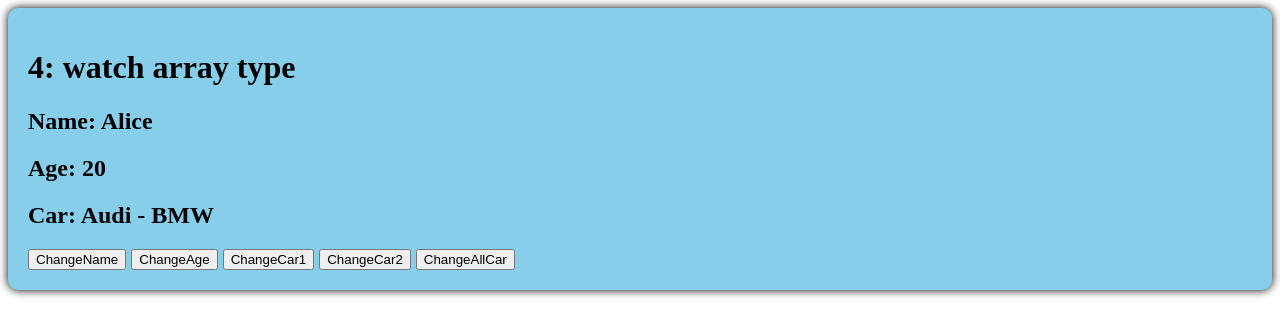
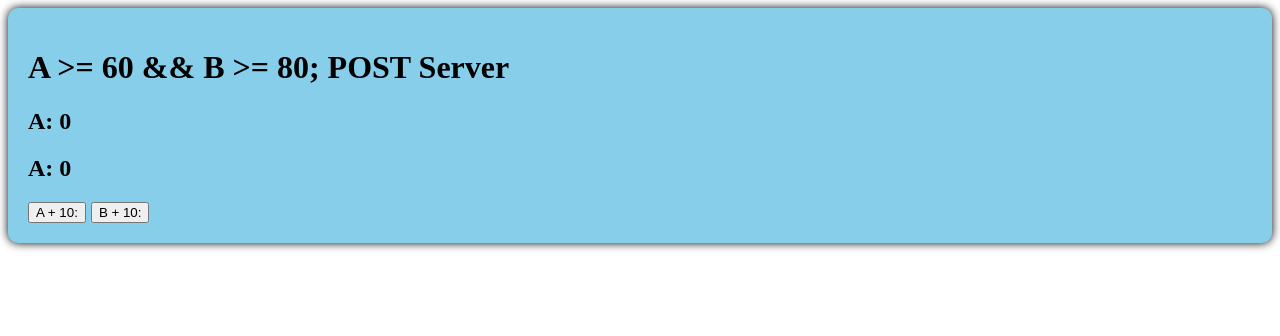
Before and after one commit to FHangH/Vue3_TS, a Vue app: page / in a window 1280 px wide. Shown: the top 336 px of the page. Built offline with nearby package versions, Linux system fonts and the light colour scheme.

Commit message:
watchEffect

```diff
--- a/src/components/Person.vue
+++ b/src/components/Person.vue
@@ -1,67 +1,41 @@
 <template>
     <div class="Person">
-        <h1>4: watch array type</h1>
-        <h2>Name: {{person.name}}</h2>
-        <h2>Age: {{person.age}}</h2>
-        <h2>Car: {{person.car.c1}} - {{person.car.c2}}</h2>
-        <button @click="ChangeName">ChangeName</button>
-        <button @click="ChangeAge">ChangeAge</button>
-        <button @click="ChangeCar1">ChangeCar1</button>
-        <button @click="ChangeCar2">ChangeCar2</button>
-        <button @click="ChangeAllCar">ChangeAllCar</button>
+        <h1>A >= 60 && B >= 80; POST Server</h1>
+        <h2>A: {{A}}</h2>
+        <h2>A: {{B}}</h2>
+        <button @click="Aa">A + 10: </button>
+        <button @click="Bb">B + 10: </button>
     </div>
 </template>
 
 <script lang="ts" setup name="PersonInfo">
-    import { watch, reactive } from 'vue';
+    import { watch, watchEffect, ref } from 'vue';
 
-    let person = reactive
-    ({
-        name: 'Alice',
-        age: 20,
-        car:
-        {
-            c1: 'Audi',
-            c2: 'BMW'
-        }
-    });
+    let A = ref(0);
+    let B = ref(0);
 
-    function ChangeName()
+    function Aa()
     {
-        person.name += '!';
+        A.value += 10;
     }
 
-    function ChangeAge()
+    function Bb()
     {
-        person.age += 1;
+        B.value += 10;
     }
 
-    function ChangeCar1()
-    {
-        person.car.c1 = 'Benz';
-    }
-
-    function ChangeCar2()
-    {
-        person.car.c2 = 'Porsche';
-    }
-
-    function ChangeAllCar()
-    {
-        person.car = {c1: 'Ford', c2: 'Fiat'};
-    }
-
-    // watch([()=>person.name, ()=>person.car.c1], (newValues, oldValues) =>
+    // watch([A, B], (value) =>
     // {
-    //     console.log(`Name changed from ${oldValues[0]} to ${newValues[0]}`);
-    //     console.log(`Car changed from ${oldValues[1]} to ${newValues[1]}`);
+    //     if (value[0] >= 60 && value[1] >= 80) alert("POST Server");
     // });
 
-    watch([()=>person.name, person.car], (newValues, oldValues) =>
+    watchEffect(() =>
     {
-        console.log(`Name changed from ${oldValues[0]} to ${newValues[0]}`);
-        console.log(`Car changed from ${oldValues[1]} to ${newValues[1]}`);
-    }, {deep: true});
+        if (A.value >= 60 && B.value >= 80)
+        {
+            console.log("POST Server"); //POST Server to server.ts
+        } //alert("POST Server");
+    });
 </script>
 
 <style scoped>
```
